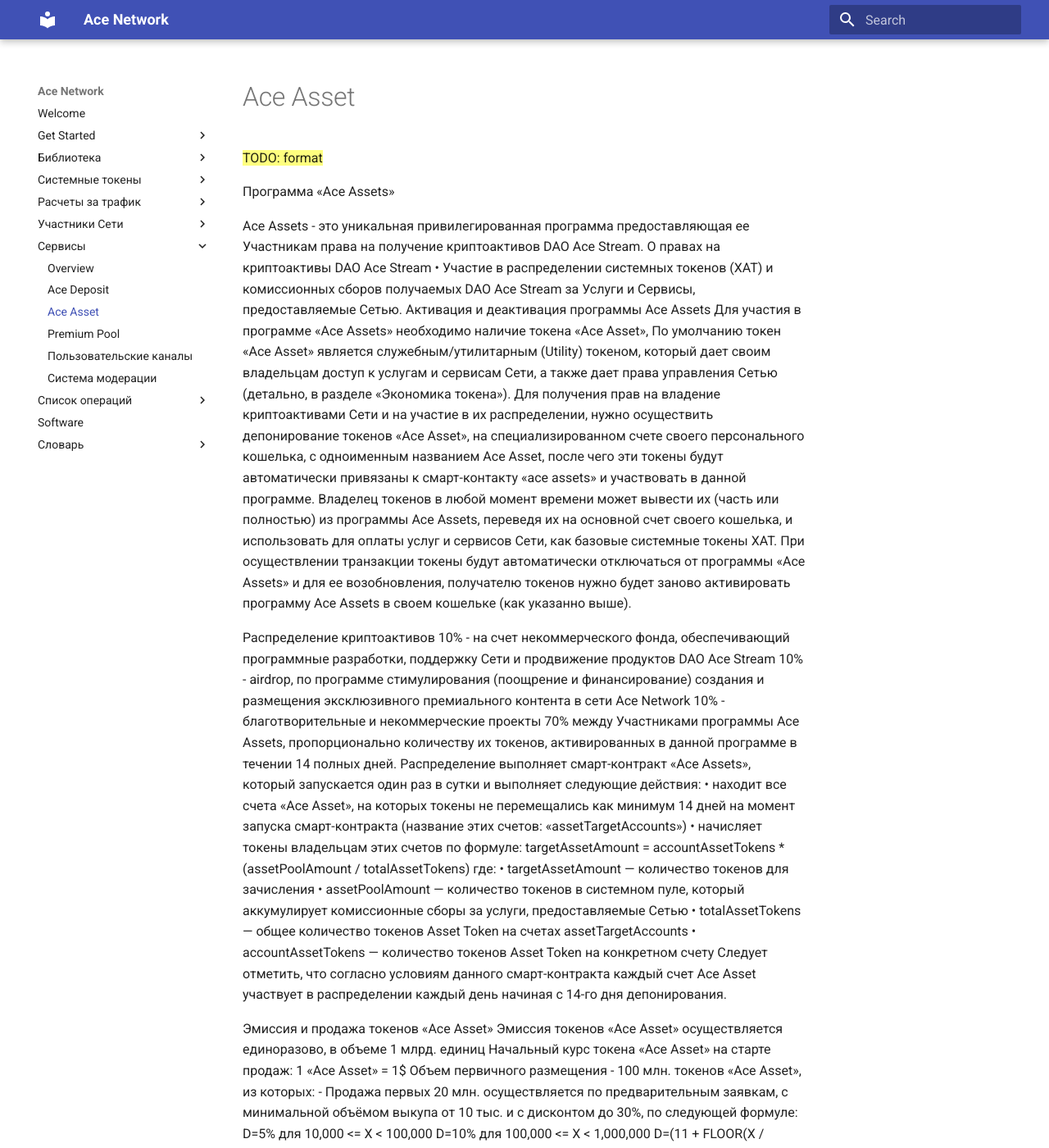
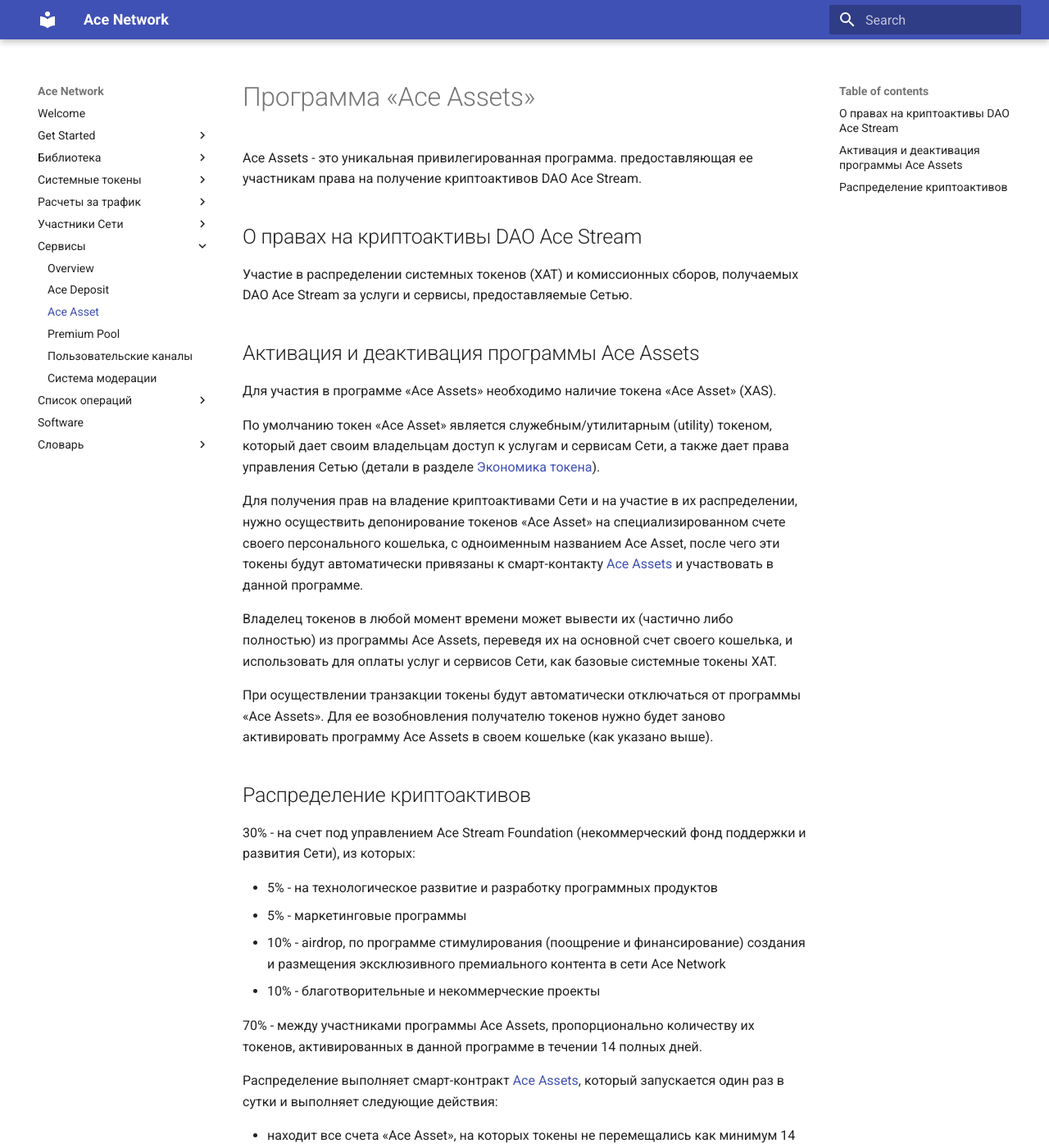
Before and after one commit to acestream/ace-network-docs, an MkDocs documentation site: the page built from docs/services/ace-asset.md, in a window 1280 px wide and 1400 px high. Shown: the whole window at 82% size. Built offline with MkDocs 1.6.1 and Material for MkDocs 9.7.7, drawn with Linux system fonts in a browser that asks for light colours; some of the changed text lies outside the part shown.

Commit message:
Update "Ace DeFi" docs

````diff
--- a/docs/list-of-operations/ace-asset.md
+++ b/docs/list-of-operations/ace-asset.md
@@ -1,4 +1,4 @@
-# Ace Asset
+# Ace Assets
 
 Запускает механизм распределения доходов сети между специальным счетами Ace Asset.
 
--- a/docs/services/ace-asset.md
+++ b/docs/services/ace-asset.md
@@ -1,43 +1,56 @@
-==TODO: format==
+# Программа «Ace Assets»
 
-Программа «Ace Assets»
+Ace Assets - это уникальная привилегированная программа. предоставляющая ее участникам права на получение криптоактивов DAO Ace Stream.
 
-Ace Assets  - это уникальная привилегированная программа предоставляющая ее Участникам права на получение криптоактивов DAO Ace Stream.
-О правах на криптоактивы DAO Ace Stream
-    • Участие в распределении системных токенов (XAT) и комиссионных сборов получаемых DAO Ace Stream за Услуги и Сервисы, предоставляемые Сетью.
-Активация и деактивация программы Ace Assets
-Для участия в программе «Ace Assets» необходимо наличие токена «Ace Asset»,
-По умолчанию токен «Ace Asset» является служебным/утилитарным (Utility) токеном, который дает своим владельцам доступ к услугам и сервисам Сети, а также дает права управления Сетью (детально, в разделе «Экономика токена»).
-Для получения прав на владение криптоактивами Сети и на участие в их распределении, нужно осуществить депонирование токенов «Ace Asset», на специализированном счете своего персонального кошелька, с одноименным названием Ace Asset, после чего эти токены будут автоматически привязаны к смарт-контакту «ace assets» и участвовать в данной программе.
-Владелец токенов в любой момент времени может вывести их (часть или полностью) из программы Ace Assets, переведя их на основной счет своего кошелька, и использовать для оплаты услуг и сервисов Сети, как базовые системные токены XAT.
-При осуществлении транзакции токены будут автоматически отключаться от программы «Ace Assets» и для ее возобновления, получателю токенов нужно будет заново активировать программу Ace Assets в своем кошельке (как указанно выше).
+## О правах на криптоактивы DAO Ace Stream
 
-Распределение криптоактивов
-10% - на счет некоммерческого фонда, обеспечивающий программные разработки, поддержку Сети и продвижение продуктов DAO Ace Stream
-10% - airdrop, по программе стимулирования (поощрение и финансирование) создания и размещения эксклюзивного премиального контента в сети Ace Network
-10% - благотворительные и некоммерческие проекты
-70% между Участниками программы Ace Assets, пропорционально количеству их токенов, активированных в данной программе в течении 14 полных дней.
-Распределение выполняет смарт-контракт «Ace Assets», который запускается один раз в сутки и выполняет следующие действия:
-    • находит все счета «Ace Asset», на которых токены не перемещались как минимум 14 дней на момент запуска смарт-контракта (название этих счетов: «assetTargetAccounts»)
-    • начисляет токены владельцам этих счетов по формуле:
-targetAssetAmount = accountAssetTokens * (assetPoolAmount / totalAssetTokens)
-где:
-    • targetAssetAmount — количество токенов для зачисления
-    • assetPoolAmount — количество токенов в системном пуле, который аккумулирует комиссионные сборы за услуги, предоставляемые Сетью
-    • totalAssetTokens — общее количество токенов Asset Token на счетах assetTargetAccounts
-    • accountAssetTokens — количество токенов Asset Token на конкретном счету
-Следует отметить, что согласно условиям данного смарт-контракта каждый счет Ace Asset участвует в распределении каждый день начиная с 14-го дня депонирования.
+Участие в распределении системных токенов (XAT) и комиссионных сборов, получаемых DAO Ace Stream за услуги и сервисы, предоставляемые Сетью.
 
-Эмиссия и продажа токенов «Ace Asset»
-Эмиссия токенов «Ace Asset» осуществляется единоразово, в объеме 1 млрд. единиц
-Начальный курс токена «Ace Asset» на старте продаж: 1 «Ace Asset»  = 1$
-Объем первичного размещения - 100 млн. токенов «Ace Asset», из которых:
--  Продажа первых 20 млн. осуществляется по предварительным заявкам, с минимальной объёмом выкупа от 10 тыс. и с дисконтом до 30%, по следующей формуле:
-D=5%  для 10,000 <= X < 100,000
-D=10% для 100,000 <= X < 1,000,000
-D=(11 + FLOOR(X / 1,000,000))% для X >= 1,000,000
-где
-D - дисконт
-X - количество покупаемых токенов
-- Следующие 30 млн будут проданы в формате аукциона закрытого предложения, где участникам будет предложено сделать свои ставки относительно цены покупки на интересующий их объем токенов, с минимально-допустимой ставкой на уровне 1 «Ace Asset»  = 1$
--  Продажа оставшегося объема первичного размещения, составляющая 50 млн. токенов, будет осуществляться через биржи, со стартовой ценой соответствующей среднеарифметическому показателю цены выкупа токенов на аукционе закрытого предложения.
+
+## Активация и деактивация программы Ace Assets
+
+Для участия в программе «Ace Assets» необходимо наличие токена «Ace Asset» (XAS).
+
+По умолчанию токен «Ace Asset» является служебным/утилитарным (utility) токеном, который дает своим владельцам доступ к услугам и сервисам Сети, а также дает права управления Сетью (детали в разделе [Экономика токена][1]).
+
+Для получения прав на владение криптоактивами Сети и на участие в их распределении, нужно осуществить депонирование токенов «Ace Asset» на специализированном счете своего персонального кошелька, с одноименным названием Ace Asset, после чего эти токены будут автоматически привязаны к смарт-контакту [Ace Assets][2] и участвовать в данной программе.
+
+Владелец токенов в любой момент времени может вывести их (частично либо полностью) из программы Ace Assets, переведя их на основной счет своего кошелька, и использовать для оплаты услуг и сервисов Сети, как базовые системные токены XAT.
+
+При осуществлении транзакции токены будут автоматически отключаться от программы «Ace Assets». Для ее возобновления получателю токенов нужно будет заново активировать программу Ace Assets в своем кошельке (как указано выше).
+
+
+## Распределение криптоактивов
+
+30% - на счет под управлением Ace Stream Foundation (некоммерческий фонд поддержки и развития Сети), из которых:
+
+- 5% - на технологическое развитие и разработку программных продуктов
+- 5% - маркетинговые программы
+- 10% - airdrop, по программе стимулирования (поощрение и финансирование) создания и размещения эксклюзивного премиального контента в сети Ace Network
+- 10% - благотворительные и некоммерческие проекты
+
+70% - между участниками программы Ace Assets, пропорционально количеству их токенов, активированных в данной программе в течении 14 полных дней.
+
+Распределение выполняет смарт-контракт [Ace Assets][2], который запускается один раз в сутки и выполняет следующие действия:
+
+- находит все счета «Ace Asset», на которых токены не перемещались как минимум 14 дней на момент запуска смарт-контракта (название этих счетов: `assetTargetAccounts`)
+- начисляет токены владельцам этих счетов по формуле:
+
+    ```
+    targetAssetAmount = accountAssetTokens * (assetPoolAmount / totalAssetTokens)
+    ```
+
+    где:
+
+    - `targetAssetAmount` - количество токенов для зачисления
+    - `assetPoolAmount` - суммарное количество токенов в таких системных пулах:
+        - пул для аккумуляции комиссионных сборов за услуги, предоставляемые Сетью
+        - пул для аккумуляции токенов XAT, разблокированных с момента последнего запуска смарт-контракта Ace Asset
+    - `totalAssetTokens` - общее количество токенов XAS на счетах assetTargetAccounts
+    - `accountAssetTokens` - количество токенов XAS на конкретном счету
+
+Следует отметить, что согласно условиям данного смарт-контракта, каждый счет Ace Asset участвует в распределении каждый день, начиная с 14-го дня депонирования.
+
+
+[1]: ../library/token-economy.md
+[2]: ../list-of-operations/ace-asset.md
--- a/mkdocs.yml
+++ b/mkdocs.yml
@@ -56,7 +56,7 @@
     - Система модерации: services/moderation.md
   - Список операций:
     - Overview: list-of-operations/index.md
-    - Ace Asset: list-of-operations/ace-asset.md
+    - Ace Assets: list-of-operations/ace-asset.md
     - Ace Deposit: list-of-operations/ace-deposit.md
     - Distribute Subscriptions: list-of-operations/distribute-subscriptions.md
     - Inflation: list-of-operations/inflation.md
````
Also changed, not shown: docs/library/ace-defi.md (+11 -1 lines), docs/services/ace-deposit.md (+14 -11 lines).
